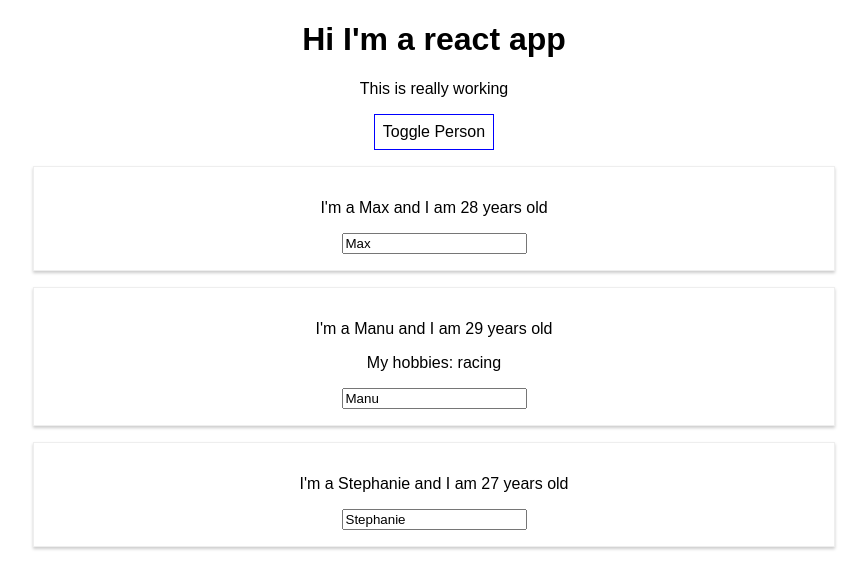
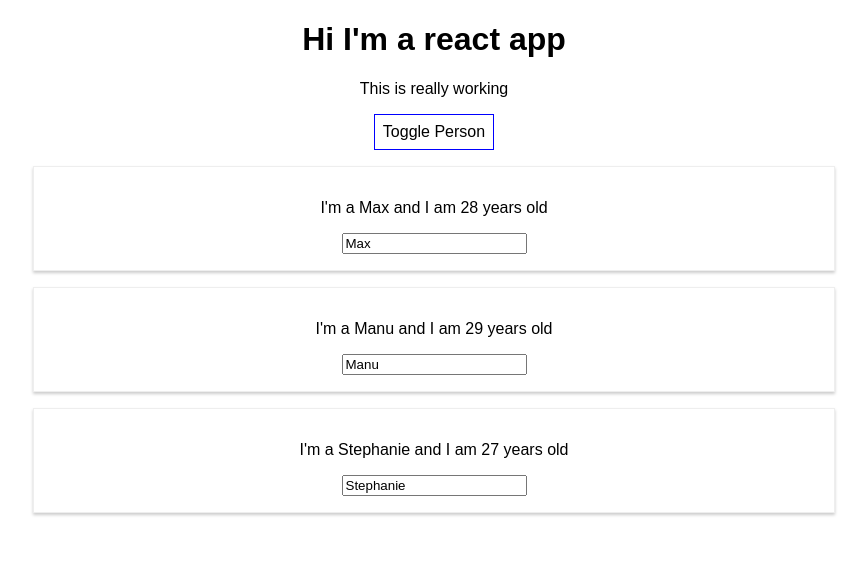
Before and after one commit to Jngai/react-course, a React (Create React App) app: page / in a window 1280 px wide. Both pictures are taken after a click on the button "Toggle Person". Shown: the top 588 px of the page, without its empty margins (206-1073 px from the left). Built offline with nearby package versions, Linux system fonts and the light colour scheme.

Commit message:
delete person handler

```diff
--- a/src/App.js
+++ b/src/App.js
@@ -14,14 +14,11 @@
     showPersons: false
   }
 
-  switchNameHandler = (newName) => {
-    this.setState({
-      persons: [
-        {name: newName, age: 28},
-        {name: 'Manu', age: 29},
-        {name: 'Stephanie', age: 27}
-      ]
-    });
+  deletePersonHandler = (personIndex) => {
+    //const persons = this.state.persons.slice();
+    const persons = [...this.state.persons];
+    persons.splice(personIndex, 1);
+    this.setState({persons: persons})
   }
 
   nameChanedHandler = (event) => {
@@ -50,6 +47,21 @@
       cursor: 'pointer'
     };
 
+    let persons = null;
+
+    if(this.state.showPersons){
+      persons = (
+        <div>
+          {this.state.persons.map((person,index) => {
+            return <Person
+            click = {() => this.deletePersonHandler(index)}
+            name={person.name}
+            age={person.age}/>
+          })}
+        </div>
+      );
+    }
+
     return (
       <div className="App">
         <h1>Hi I'm a react app</h1>
@@ -57,21 +69,7 @@
         <button
         style={style}
         onClick={this.togglePersonsHandler}>Toggle Person</button>
-        { this.state.showPersons ?
-          <div>
-            <Person
-              name={this.state.persons[0].name}
-              age={this.state.persons[0].age}/>
-            <Person
-              name={this.state.persons[1].name}
-              age={this.state.persons[1].age}
-              changed={this.nameChanedHandler}
-              click={this.switchNameHandler.bind(this, 'Max')}>My hobbies: racing</Person>
-            <Person
-              name={this.state.persons[2].name}
-              age={this.state.persons[2].age}/>
-          </div> : null
-        }
+        {persons}
       </div>
     );
   }
```
